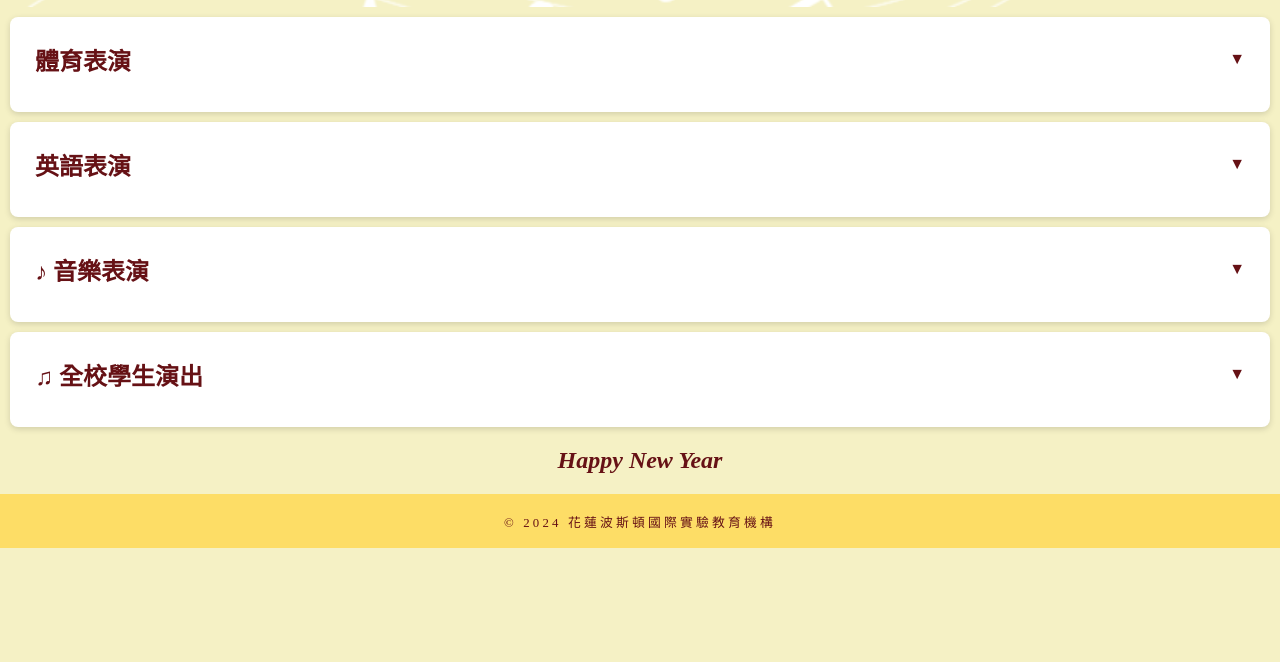
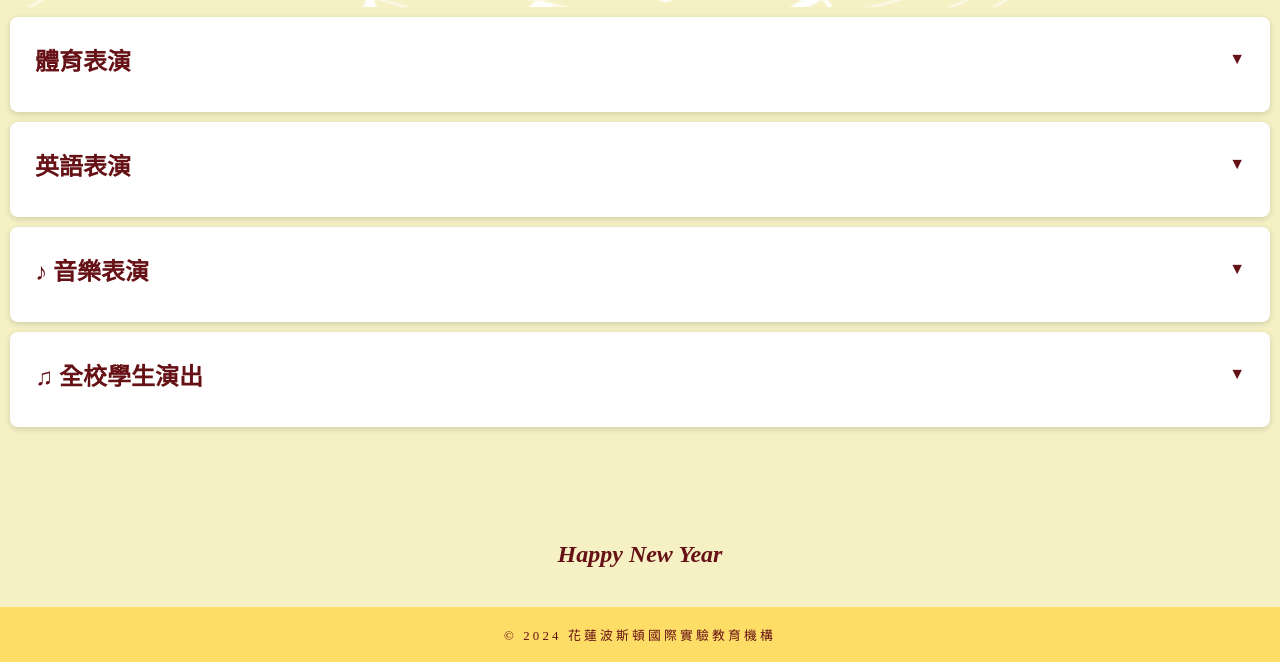
Before and after one commit to Uxarihok2/Show-Programme, a plain HTML site: page index.html in a window 1280 px wide. Shown: the part 138-800 px from the top of the page. Drawn offline with Linux system fonts and the light colour scheme; a web font is replaced by a local one.

Commit message:
修正footer未貼底bug

```diff
--- a/index.html
+++ b/index.html
@@ -21,6 +21,7 @@
             <p>波光粼粼 斯藝無限</p>
         </div>
     </header>
+    <main>
         <div class="section">
             <h2 class="toggle-button">體育表演
                 <span class="arrow">▼</span>
@@ -325,6 +326,8 @@
                 </div>
             </div>
         </div>
+    </main>
+
     <h2 class="ending-greeting">Happy New Year</h2>
     <footer>
         <p>&copy; 2024 花蓮波斯頓國際實驗教育機構</p>
--- a/style.css
+++ b/style.css
@@ -2,11 +2,14 @@
 
 /* 全局樣式 */
 body {
+  display: flex;
+  flex-direction: column;
   font-family: 'Noto Serif TC', serif;
   margin: 0 !important;
   padding: 0;
   background-color: #f5f1c5;
   color: #661115;
+  min-height: 100vh;
 }
 
 /* 頁首樣式 */
@@ -46,6 +49,10 @@ header::before {
   margin: 5px 0 0;
   font-size: 1.2rem;
   letter-spacing: 0.1rem;
+}
+
+main {
+  flex: 1;
 }
 
 /* 分區樣式 */
```
Lines whose indentation alone changed are shown as unchanged.
